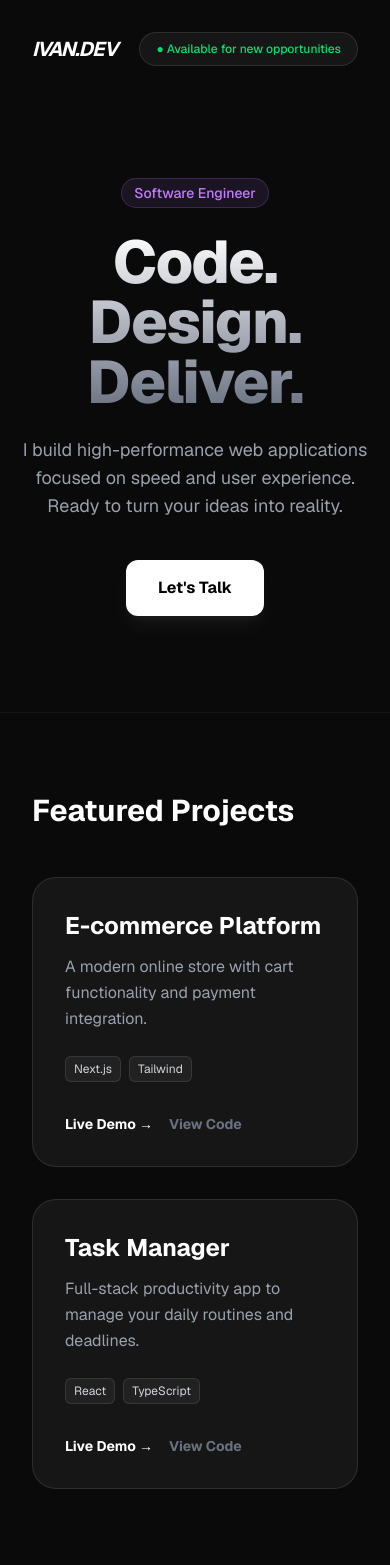
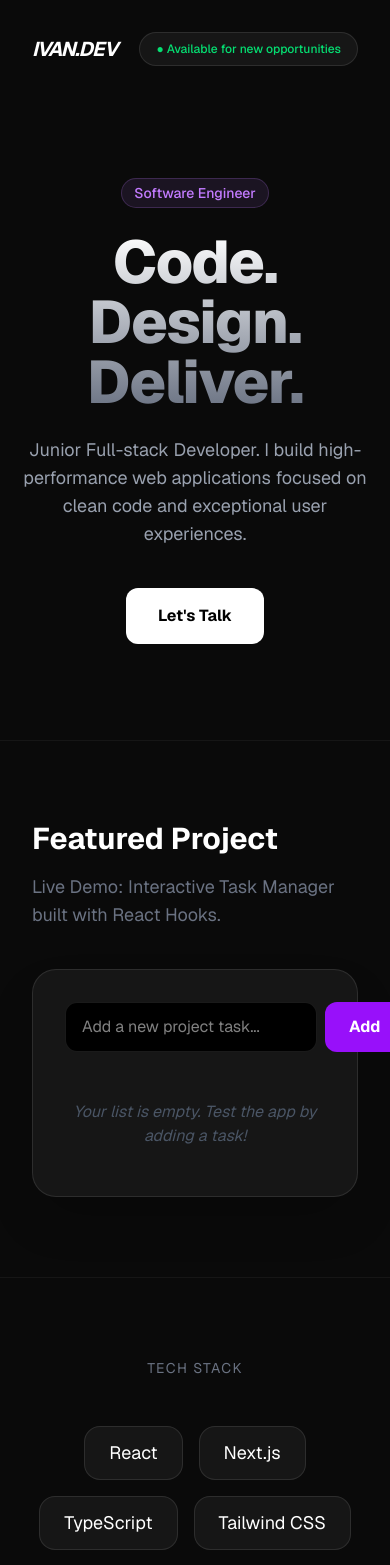
Before and after one commit to Pet-minor/my-portfolio, a Next.js app: page / in a window 390 px wide. Shown: the top 1565 px of the page. Built offline with nearby package versions, Linux system fonts and the light colour scheme.

Commit message:
added real contacts and task manager

```diff
--- a/app/page.tsx
+++ b/app/page.tsx
@@ -1,30 +1,33 @@
+"use client";
+import { useState } from "react";
+
 export default function Home() {
+  const [tasks, setTasks] = useState<{id: number, text: string}[]>([]);
+  const [input, setInput] = useState("");
+
+  const addTask = () => {
+    if (input.trim()) {
+      setTasks([...tasks, { id: Date.now(), text: input }]);
+      setInput("");
+    }
+  };
+
+  const deleteTask = (id: number) => {
+    setTasks(tasks.filter(task => task.id !== id));
+  };
+
   const skills = ["React", "Next.js", "TypeScript", "Tailwind CSS", "Git"];
-
-  const projects = [
-    {
-      title: "E-commerce Platform",
-      description: "A modern online store with cart functionality and payment integration.",
-      tech: ["Next.js", "Tailwind"],
-      link: "#"
-    },
-    {
-      title: "Task Manager",
-      description: "Full-stack productivity app to manage your daily routines and deadlines.",
-      tech: ["React", "TypeScript"],
-      link: "#"
-    }
-  ];
 
   return (
     <main className="min-h-screen bg-[#0a0a0a] text-white font-sans selection:bg-purple-500/30">
       <nav className="flex justify-between items-center p-8 max-w-6xl mx-auto">
-        <div className="text-xl font-bold tracking-tighter italic text-white hover:text-purple-400 transition-colors cursor-default">IVAN.DEV</div>
+        <div className="text-xl font-bold tracking-tighter italic">IVAN.DEV</div>
         <div className="px-4 py-2 bg-white/5 rounded-full border border-white/10 text-xs text-green-400 font-medium">
           ● Available for new opportunities
         </div>
       </nav>
 
+      {/* Hero Section */}
       <section className="flex flex-col items-center justify-center pt-20 pb-24 px-4 text-center">
         <div className="inline-block px-3 py-1 mb-6 text-sm font-medium text-purple-400 rounded-full bg-purple-400/10 border border-purple-400/20">
           Software Engineer
@@ -33,61 +36,77 @@ export default function Home() {
           Code. Design. <br /> Deliver.
         </h1>
         <p className="max-w-2xl text-gray-400 text-lg md:text-xl mb-10 mx-auto">
-          I build high-performance web applications focused on speed and user experience.
-          Ready to turn your ideas into reality.
+          Junior Full-stack Developer. I build high-performance web applications
+          focused on clean code and exceptional user experiences.
         </p>
-        <a href="mailto:iv12344567@gmail.com" className="px-8 py-4 bg-white text-black rounded-xl font-bold hover:bg-gray-200 transition-colors shadow-lg shadow-white/5">
+        <a href="mailto:iv12344567@gmail.com" className="px-8 py-4 bg-white text-black rounded-xl font-bold hover:bg-gray-200 transition-colors">
           Let's Talk
         </a>
       </section>
 
-      <section className="max-w-6xl mx-auto px-8 py-20 border-t border-white/5">
-        <h2 className="text-3xl font-bold mb-12">Featured Projects</h2>
-        <div className="grid md:grid-cols-2 gap-8">
-          {projects.map((project) => (
-            <div key={project.title} className="group p-8 rounded-3xl bg-white/5 border border-white/10 hover:border-purple-500/50 transition-all duration-300">
-              <h3 className="text-2xl font-bold mb-3 group-hover:text-purple-400 transition-colors">{project.title}</h3>
-              <p className="text-gray-400 mb-6 leading-relaxed">{project.description}</p>
-              <div className="flex gap-2 mb-8">
-                {project.tech.map(t => (
-                  <span key={t} className="text-xs px-2 py-1 bg-white/5 rounded-md text-gray-300 border border-white/10">{t}</span>
-                ))}
+      {/* Interactive Project: Task Manager */}
+      <section className="max-w-4xl mx-auto px-8 py-20 border-t border-white/5">
+        <h2 className="text-3xl font-bold mb-4">Featured Project</h2>
+        <p className="text-gray-500 mb-10 text-lg">Live Demo: Interactive Task Manager built with React Hooks.</p>
+
+        <div className="p-8 rounded-3xl bg-white/5 border border-white/10 shadow-2xl">
+          <div className="flex gap-2 mb-8">
+            <input
+              value={input}
+              onChange={(e) => setInput(e.target.value)}
+              onKeyDown={(e) => e.key === 'Enter' && addTask()}
+              placeholder="Add a new project task..."
+              className="flex-1 bg-black border border-white/10 rounded-xl px-4 py-3 focus:border-purple-500 outline-none transition-all"
+            />
+            <button onClick={addTask} className="px-6 py-3 bg-purple-600 rounded-xl font-bold hover:bg-purple-500 transition-colors">
+              Add
+            </button>
+          </div>
+
+          <div className="space-y-3">
+            {tasks.map(task => (
+              <div key={task.id} className="flex justify-between items-center p-4 bg-white/5 rounded-xl border border-white/5 group hover:border-white/20 transition-all">
+                <span className="text-gray-200">{task.text}</span>
+                <button onClick={() => deleteTask(task.id)} className="text-gray-600 hover:text-red-400 transition-colors px-2">
+                  ✕
+                </button>
               </div>
-              <div className="flex gap-4">
-                <span className="text-sm font-bold text-white hover:underline cursor-pointer">Live Demo →</span>
-                <span className="text-sm font-bold text-gray-500 hover:underline cursor-pointer">View Code</span>
-              </div>
-            </div>
-          ))}
+            ))}
+            {tasks.length === 0 && (
+              <p className="text-center text-gray-600 italic py-4">Your list is empty. Test the app by adding a task!</p>
+            )}
+          </div>
         </div>
       </section>
 
+      {/* Skills */}
       <section className="max-w-6xl mx-auto px-8 py-20 border-t border-white/5 text-center">
         <h2 className="text-sm uppercase tracking-widest text-gray-500 mb-12">Tech Stack</h2>
-        <div className="flex flex-wrap justify-center gap-4 text-gray-300">
+        <div className="flex flex-wrap justify-center gap-4">
           {skills.map((skill) => (
-            <span key={skill} className="px-6 py-3 rounded-2xl bg-white/5 border border-white/10 hover:bg-white/10 transition-colors text-lg">
+            <span key={skill} className="px-6 py-3 rounded-2xl bg-white/5 border border-white/10 text-lg">
               {skill}
             </span>
           ))}
         </div>
       </section>
 
+      {/* Final Footer with Real Links */}
       <footer className="max-w-6xl mx-auto px-8 py-32 text-center border-t border-white/5">
         <h2 className="text-5xl font-bold mb-12 tracking-tighter">Get in touch.</h2>
         <div className="flex flex-wrap justify-center items-center gap-8 md:gap-16 text-xl font-bold">
-          <a href="mailto:iv12344567@gmail.com" className="text-purple-400 hover:text-white transition-colors flex items-center gap-2">
+          <a href="mailto:iv12344567@gmail.com" className="text-purple-400 hover:text-white transition-colors">
             Email
           </a>
-          <a href="https://t.me/qtvkn" target="_blank" className="text-purple-400 hover:text-white transition-colors flex items-center gap-2">
+          <a href="https://t.me/qtvkn" target="_blank" className="text-purple-400 hover:text-white transition-colors">
             Telegram
           </a>
-          <a href="https://www.linkedin.com/in/ivan-dan-68a9b33a9" target="_blank" className="text-purple-400 hover:text-white transition-colors flex items-center gap-2">
-          LinkedIn
+          <a href="https://www.linkedin.com/in/ivan-dan-68a9b33a9" target="_blank" className="text-purple-400 hover:text-white transition-colors">
+            LinkedIn
           </a>
         </div>
         <p className="mt-16 text-gray-600 text-sm italic">
-          Software Engineer & Web Developer
+          Software Engineer — Available for projects from March 12th
         </p>
       </footer>
     </main>
```
